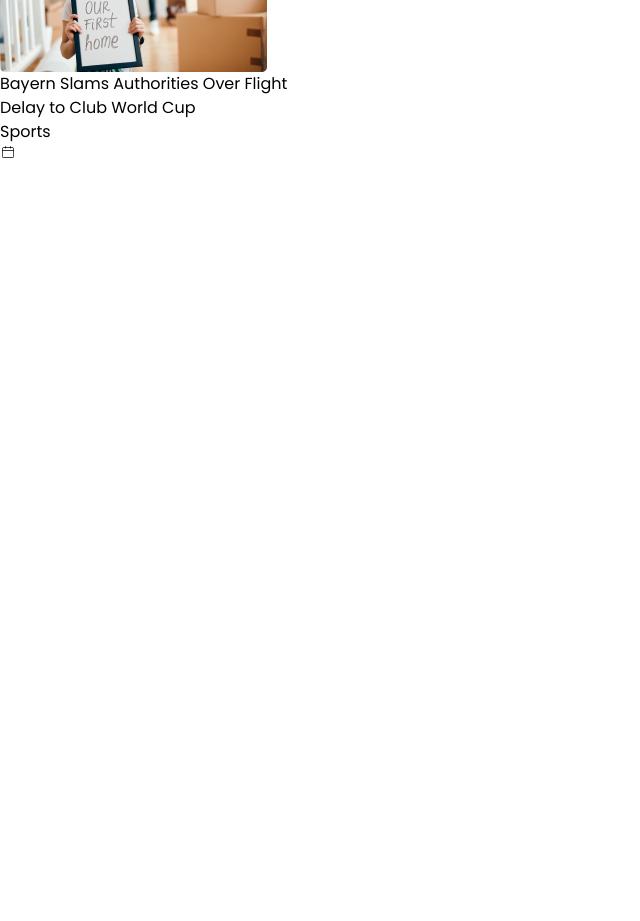
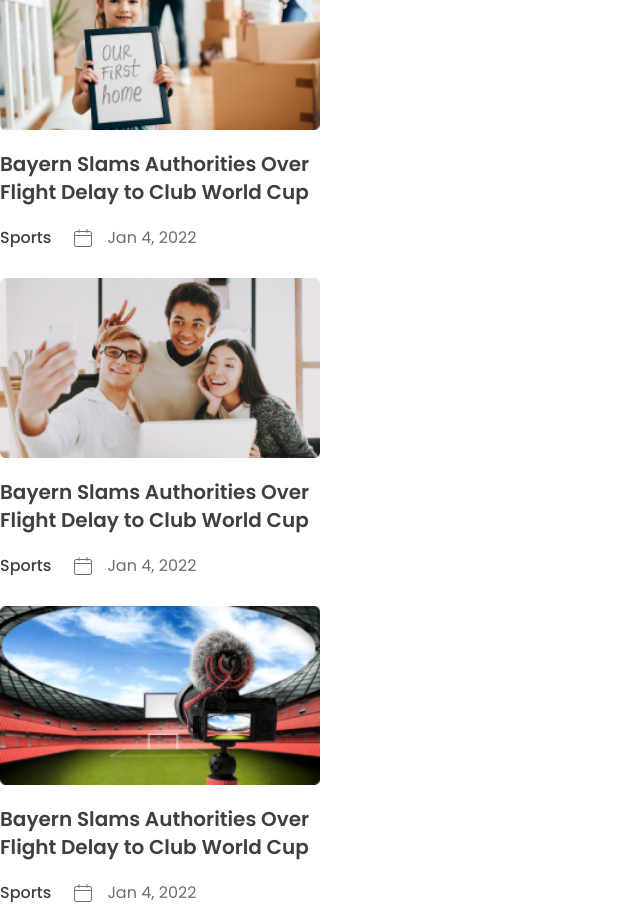
Before and after one commit to Amdadul-HQ/dragon-news, a React (Vite) app: page / in a window 1280 px wide. Shown: the part 1060-1981 px from the top of the page, without its empty margins (0-640 px from the left). Before the commit the page ends 1220 px from the top, so only its background shows below. Built offline with nearby package versions, Linux system fonts and the light colour scheme.

Commit message:
adding left side bar

```diff
--- a/src/Component/Categorys/Categorys.jsx
+++ b/src/Component/Categorys/Categorys.jsx
@@ -19,16 +19,30 @@ const Categorys = () => {
                 <button className="block text-xl font-medium text-Dark2 py-4 w-full">All News</button>
             </div>
             <div>
-                <div>
-                    <img src={pic1} alt="" />
-                    <h1>Bayern Slams Authorities Over Flight Delay to Club World Cup</h1>
-                    <div>
-                        <p>Sports</p>
-                        <p><CiCalendar></CiCalendar></p>
+                <div className='mb-4 mt-7'>
+                    <img className='w-full' src={pic1} alt="" />
+                    <h1 className='text-xl font-semibold text-Dark1 my-5'>Bayern Slams Authorities Over Flight Delay to Club World Cup</h1>
+                    <div className='flex gap-x-5'>
+                        <p className='text-base font-medium text-Dark1'>Sports</p>
+                        <p className='flex items-center text-Dark2 gap-x-3'><CiCalendar className='text-2xl'></CiCalendar>Jan 4, 2022</p>
                     </div>
                 </div>
-                <div></div>
-                <div></div>
+                <div className='mb-4 mt-7'>
+                    <img className='w-full' src={pic2} alt="" />
+                    <h1 className='text-xl font-semibold text-Dark1 my-5'>Bayern Slams Authorities Over Flight Delay to Club World Cup</h1>
+                    <div className='flex gap-x-5'>
+                        <p className='text-base font-medium text-Dark1'>Sports</p>
+                        <p className='flex items-center text-Dark2 gap-x-3'><CiCalendar className='text-2xl'></CiCalendar>Jan 4, 2022</p>
+                    </div>
+                </div>
+                <div className='mb-4 mt-7'>
+                    <img className='w-full' src={pic3} alt="" />
+                    <h1 className='text-xl font-semibold text-Dark1 my-5'>Bayern Slams Authorities Over Flight Delay to Club World Cup</h1>
+                    <div className='flex gap-x-5'>
+                        <p className='text-base font-medium text-Dark1'>Sports</p>
+                        <p className='flex items-center text-Dark2 gap-x-3'><CiCalendar className='text-2xl'></CiCalendar>Jan 4, 2022</p>
+                    </div>
+                </div>
             </div>
         </div>
     );
```
